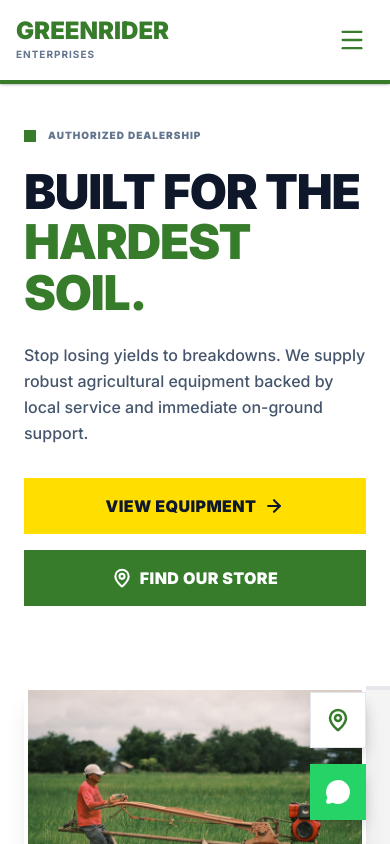
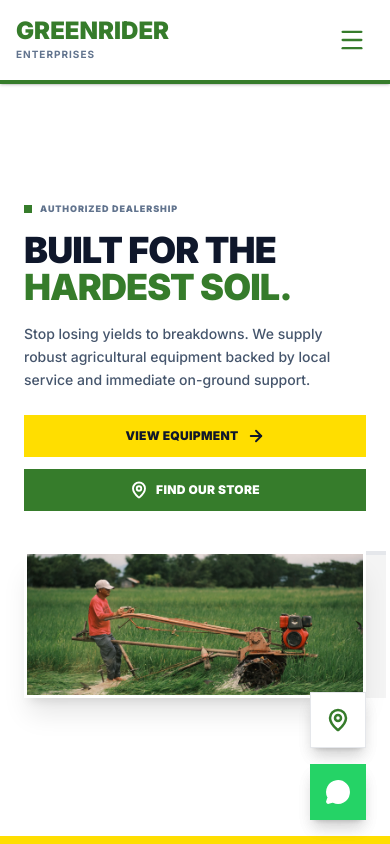
Before and after one commit to pramodbmgowda/Enterprise-portfo, a Next.js app: page / in a window 390 px wide. Shown: the top 844 px of the page. Built offline with nearby package versions, Linux system fonts and the light colour scheme.

Commit message:
partial update 4

```diff
--- a/src/components/sections/Hero.tsx
+++ b/src/components/sections/Hero.tsx
@@ -7,70 +7,76 @@ export function Hero() {
   return (
     <section
       id="home"
-      // THE FIX 1: Use natural padding on mobile (pt-32 pb-16) but lock to 100svh on desktop (lg:min-h-[100svh] lg:py-0)
-      className="relative bg-white lg:min-h-[100svh] flex flex-col justify-center pt-32 pb-16 lg:py-0 border-b-8 border-brand-yellow overflow-hidden"
+      // Force exactly 100svh on ALL devices.
+      // pt-24 clears your 80px fixed Navbar so nothing gets hidden underneath it.
+      className="relative bg-white min-h-[100svh] flex flex-col justify-center pt-24 pb-8 lg:pt-0 lg:pb-0 border-b-8 border-brand-yellow overflow-hidden"
     >
       <div className="mx-auto max-w-screen-2xl w-full px-6 sm:px-8 lg:px-12 xl:px-16">
 
-        <div className="flex flex-col lg:flex-row items-center gap-12 lg:gap-8">
+        {/* Tighter gap on mobile so it fits in the screen */}
+        <div className="flex flex-col lg:flex-row items-center justify-center gap-6 lg:gap-8">
 
           {/* LEFT: Typography & Call to Actions */}
           <div className="w-full lg:w-1/2 relative z-10 flex flex-col justify-center">
 
-            <div className="inline-flex items-center gap-3 mb-6 lg:mb-8">
-              <div className="w-3 h-3 bg-brand-green"></div>
-              <p className="uppercase tracking-widest text-slate-500 font-black text-[10px]">
+            <div className="inline-flex items-center gap-2 mb-4 lg:mb-8">
+              <div className="w-2 h-2 lg:w-3 lg:h-3 bg-brand-green"></div>
+              <p className="uppercase tracking-widest text-slate-500 font-black text-[9px] lg:text-[10px]">
                 Authorized Dealership
               </p>
             </div>
 
-            <h1 className="text-5xl md:text-6xl lg:text-7xl xl:text-8xl font-black leading-[1.05] text-slate-900 mb-6 lg:mb-8 uppercase tracking-tight">
+            {/* Scaled down heading for mobile to prevent wrapping into too many lines */}
+            <h1 className="text-4xl sm:text-5xl lg:text-7xl xl:text-8xl font-black leading-[1.05] text-slate-900 mb-4 lg:mb-8 uppercase tracking-tight">
               Built For The <br />
               <span className="text-brand-green">Hardest Soil.</span>
             </h1>
 
-            <p className="text-base md:text-xl text-slate-600 leading-relaxed max-w-lg mb-8 lg:mb-10 font-medium">
+            {/* Smaller subtext on mobile */}
+            <p className="text-sm lg:text-xl text-slate-600 leading-relaxed max-w-lg mb-6 lg:mb-10 font-medium">
               Stop losing yields to breakdowns. We supply robust agricultural equipment backed by local service and immediate on-ground support.
             </p>
 
-            <div className="flex flex-col sm:flex-row gap-4">
+            {/* Buttons stack and shrink on mobile */}
+            <div className="flex flex-col sm:flex-row gap-3 lg:gap-4">
               <a
                 href="#inventory"
-                className="inline-flex items-center justify-center gap-2 bg-brand-yellow text-slate-900 px-8 py-4 font-black uppercase tracking-wide hover:bg-[#e6c800] transition-colors shadow-none"
+                className="inline-flex items-center justify-center gap-2 bg-brand-yellow text-slate-900 px-6 py-3 lg:px-8 lg:py-4 text-xs lg:text-sm font-black uppercase tracking-wide hover:bg-[#e6c800] transition-colors shadow-none"
               >
                 View Equipment
-                <ArrowRight size={20} strokeWidth={2.5} />
+                <ArrowRight size={18} strokeWidth={2.5} />
               </a>
 
               <a
                 href="#contact"
-                className="inline-flex items-center justify-center gap-2 bg-brand-green text-white px-8 py-4 font-black uppercase tracking-wide hover:bg-green-800 transition-colors shadow-none"
+                className="inline-flex items-center justify-center gap-2 bg-brand-green text-white px-6 py-3 lg:px-8 lg:py-4 text-xs lg:text-sm font-black uppercase tracking-wide hover:bg-green-800 transition-colors shadow-none"
               >
-                <MapPin size={20} strokeWidth={2.5} />
+                <MapPin size={18} strokeWidth={2.5} />
                 Find Our Store
               </a>
             </div>
           </div>
 
           {/* RIGHT: Industrial Staging Area for Product Image */}
-          {/* THE FIX 2: Increased top margin on mobile so it doesn't crowd the buttons */}
-          <div className="w-full lg:w-1/2 relative mt-8 md:mt-12 lg:mt-0">
+          <div className="w-full lg:w-1/2 relative mt-4 lg:mt-0">
+            {/* The Deere-style Grey Square Backdrop */}
+            <div className="absolute top-0 right-[-20px] lg:right-0 bottom-0 left-4 md:left-16 bg-[#f4f4f4] border-t-4 border-l-4 border-gray-200 z-0"></div>
 
-            {/* THE FIX 3: Tighter left margin (left-4) on mobile for the grey backdrop */}
-            <div className="absolute top-0 right-[-24px] bottom-0 left-4 md:left-16 bg-[#f4f4f4] border-t-4 border-l-4 border-gray-200 z-0"></div>
+            {/* The Green Accent Block */}
+            <div className="absolute -bottom-4 -right-4 lg:-bottom-6 lg:-right-6 w-16 h-16 lg:w-32 lg:h-32 bg-brand-green z-0 hidden sm:block"></div>
 
-            <div className="absolute -bottom-6 -right-6 w-32 h-32 bg-brand-green z-0 hidden md:block"></div>
-
-            {/* THE FIX 4: aspect-[4/3] on mobile so it isn't overly tall, aspect-square on desktop */}
-            <div className="relative z-10 aspect-[4/3] lg:aspect-square w-full max-w-lg mx-auto flex items-center justify-center p-4 md:p-8">
+            {/*
+              THE SECRET FIX: aspect-[21/9] on mobile makes the image a wide, short cinematic banner.
+              This prevents it from pushing the content down and breaking the 100svh lock.
+            */}
+            <div className="relative z-10 aspect-[21/9] sm:aspect-[4/3] lg:aspect-square w-full max-w-lg mx-auto flex items-center justify-center p-3 lg:p-8">
               <Image
                 src="/pexels-dave-36033665.jpg"
                 alt="Agricultural Machinery"
                 fill
                 priority
                 sizes="(max-width: 768px) 90vw, 50vw"
-                // THE FIX 5: Use object-cover to fill the frame cleanly, regardless of ratio changes
-                className="object-cover border-4 border-white shadow-xl"
+                className="object-cover border-[3px] lg:border-4 border-white shadow-xl"
               />
             </div>
           </div>
```
